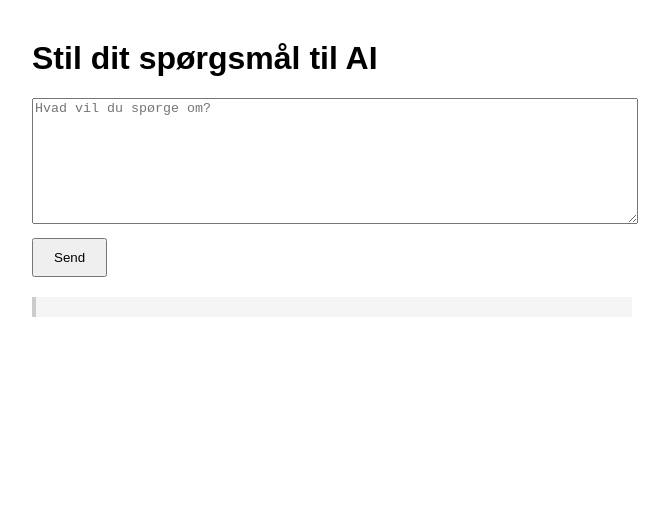
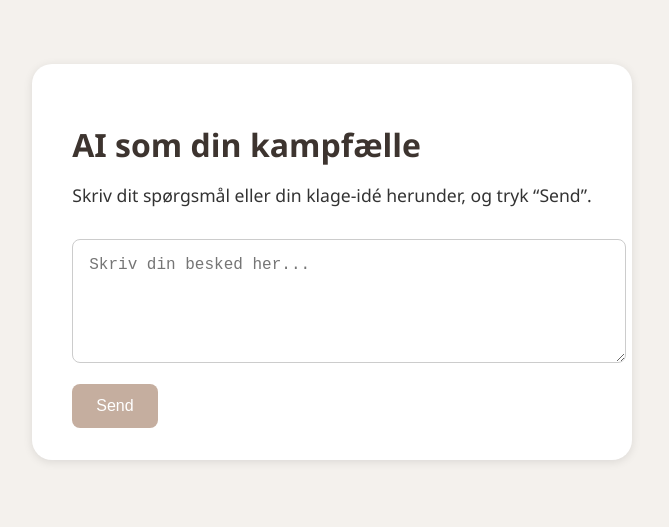
Before and after one commit to erstatmig/AI-erstatmig, a plain HTML site: page index.html in a window 1280 px wide. Shown: the whole page, without its empty margins (308-977 px from the left). Drawn offline with Linux system fonts and the light colour scheme.

Commit message:
Update index.html

```diff
--- a/index.html
+++ b/index.html
@@ -1,36 +1,90 @@
 <!DOCTYPE html>
 <html lang="da">
 <head>
-  <meta charset="UTF-8">
-  <title>Stil dit spørgsmål</title>
+  <meta charset="UTF-8" />
+  <meta name="viewport" content="width=device-width, initial-scale=1.0"/>
+  <title>AI som din kampfælle</title>
+  <link rel="stylesheet" href="style.css">
   <style>
-    body { font-family: sans-serif; max-width: 600px; margin: 40px auto; }
-    textarea { width: 100%; height: 120px; }
-    button { padding: 10px 20px; margin-top: 10px; }
-    #response { margin-top: 20px; white-space: pre-wrap; background: #f5f5f5; padding: 10px; border-left: 4px solid #ccc; }
+    body {
+      margin: 0;
+      font-family: "Segoe UI", "Helvetica Neue", sans-serif;
+      background-color: #f4f1ed;
+      color: #333;
+    }
+
+    .page-wrapper {
+      display: flex;
+      justify-content: center;
+      padding: 4rem 1rem;
+    }
+
+    .content {
+      max-width: 700px;
+      background: #fff;
+      padding: 2rem 2.5rem;
+      border-radius: 20px;
+      box-shadow: 0 2px 10px rgba(0,0,0,0.1);
+    }
+
+    h1 {
+      font-size: 2rem;
+      margin-bottom: 1rem;
+      color: #3d342f;
+    }
+
+    p {
+      font-size: 1.1rem;
+      margin-bottom: 2rem;
+    }
+
+    textarea {
+      width: 100%;
+      padding: 1rem;
+      border: 1px solid #ccc;
+      border-radius: 8px;
+      font-size: 1rem;
+      resize: vertical;
+    }
+
+    button {
+      background-color: #c5ae9f;
+      color: white;
+      border: none;
+      padding: 0.8rem 1.5rem;
+      font-size: 1rem;
+      border-radius: 8px;
+      cursor: pointer;
+      margin-top: 1rem;
+    }
+
+    button:hover {
+      background-color: #a9917e;
+    }
+
+    .reply-box {
+      margin-top: 2rem;
+      background: #f9f7f6;
+      padding: 1rem;
+      border-radius: 8px;
+      border-left: 5px solid #c5ae9f;
+      white-space: pre-wrap;
+    }
   </style>
 </head>
 <body>
+  <main class="page-wrapper">
+    <section class="content">
+      <h1>AI som din kampfælle</h1>
+      <p>Skriv dit spørgsmål eller din klage-idé herunder, og tryk “Send”.</p>
 
-  <h1>Stil dit spørgsmål til AI</h1>
-  <textarea id="input" placeholder="Hvad vil du spørge om?"></textarea><br>
-  <button onclick="sendMessage()">Send</button>
-  <div id="response"></div>
+      <textarea id="userInput" rows="5" placeholder="Skriv din besked her..."></textarea>
+      <button onclick="sendToAI()">Send</button>
 
-  <script>
-    async function sendMessage() {
-      const input = document.getElementById('input').value;
+      <div id="response" class="reply-box" style="display:none;"></div>
+    </section>
+  </main>
 
-      const res = await fetch('/api/chat', {
-        method: 'POST',
-        headers: { 'Content-Type': 'application/json' },
-        body: JSON.stringify({ message: input })
-      });
-
-      const data = await res.json();
-      document.getElementById('response').innerText = data.reply || data.error || 'Ingen svar fra serveren';
-    }
-  </script>
-
+  <script src="ai.js"></script>
 </body>
 </html>
```
